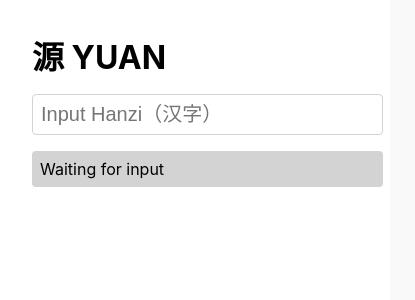
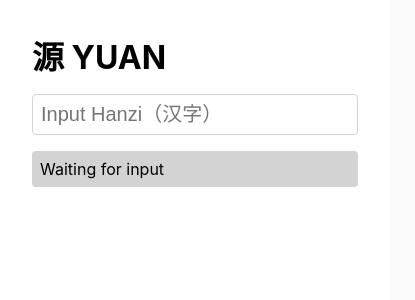
Before and after one commit to fysis/yuan-client, a React (Create React App) app: page / in a window 390 px wide. Shown: the top 300 px of the page, 415 px wide, since content can reach past the window. Built offline with nearby package versions, Linux system fonts and the light colour scheme.

Commit message:
fixed styling issue for mobile

```diff
--- a/src/App.css
+++ b/src/App.css
@@ -66,5 +66,5 @@ h3 {
 
 .container {
   padding: 2rem;
-  width: 90%;
+  margin: auto;
 }
```
